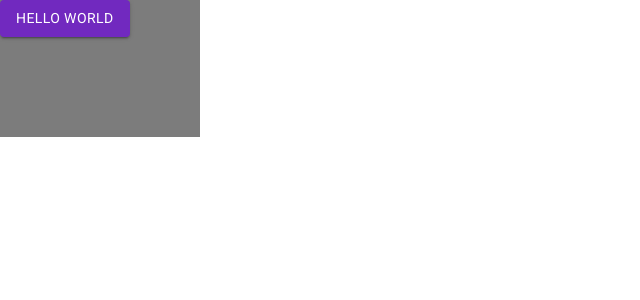
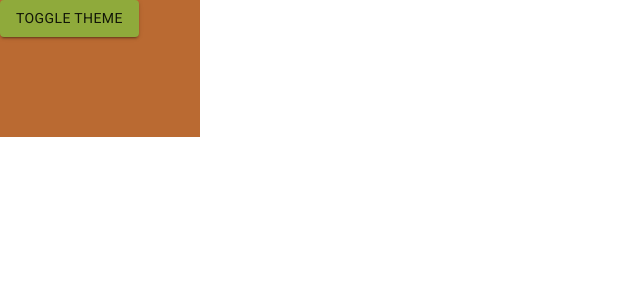
Before and after one commit to ASteinheiser/vengeless.com-2020, a Next.js app: page / in a window 1280 px wide. Shown: the top 300 px of the page, without its empty margins (0-640 px from the left). Built offline with nearby package versions, Linux system fonts and the light colour scheme.

Commit message:
setup basic theme toggling

```diff
--- a/pages/_app.js
+++ b/pages/_app.js
@@ -1,25 +1,27 @@
-import { createMuiTheme, ThemeProvider } from '@material-ui/core/styles'
+import { useState } from 'react'
+import { ThemeProvider } from '@material-ui/core/styles'
+
+import lightTheme from '../styles/themes/light-theme'
+import darkTheme from '../styles/themes/dark-theme'
 
 import 'fontsource-roboto'
-
 import '../styles/globals.css'
 import '../styles/layout.css'
 
-const theme = createMuiTheme({
-  palette: {
-    primary: {
-      main: '#7129bf'
-    },
-    secondary: {
-      main: '#7c7c7c'
+function MyApp({ Component, pageProps }) {
+  const [theme, setTheme] = useState('light');
+
+  const toggleTheme = () => {
+    if (theme === 'light') {
+      setTheme('dark')
+    } else {
+      setTheme('light')
     }
   }
-});
 
-function MyApp({ Component, pageProps }) {
   return (
-    <ThemeProvider theme={theme}>
-      <Component {...pageProps} />
+    <ThemeProvider theme={theme === 'light' ? lightTheme : darkTheme}>
+      <Component toggleTheme={toggleTheme} {...pageProps} />
     </ThemeProvider>
   )
 }
--- a/pages/index.js
+++ b/pages/index.js
@@ -1,13 +1,13 @@
 import { useTheme } from '@material-ui/core/styles'
 import Button from '@material-ui/core/Button'
 
-export default function Home() {
+export default function Home({ toggleTheme }) {
   const theme = useTheme();
 
   return (
     <div className='flex' style={{ backgroundColor: theme.palette.secondary.main }}>
-      <Button variant="contained" color="primary">
-        Hello World
+      <Button variant="contained" color="primary" onClick={toggleTheme}>
+        Toggle Theme
       </Button>
 
       <div style={{ height: '100px', width: '200px' }} />
--- /dev/null
+++ b/styles/themes/dark-theme.js
@@ -0,0 +1,14 @@
+import { createMuiTheme } from '@material-ui/core/styles'
+
+const theme = createMuiTheme({
+  palette: {
+    primary: {
+      main: '#7129bf'
+    },
+    secondary: {
+      main: '#7c7c7c'
+    }
+  }
+});
+
+export default theme
--- /dev/null
+++ b/styles/themes/light-theme.js
@@ -0,0 +1,14 @@
+import { createMuiTheme } from '@material-ui/core/styles'
+
+const theme = createMuiTheme({
+  palette: {
+    primary: {
+      main: '#8faa3b'
+    },
+    secondary: {
+      main: '#ba6a32'
+    }
+  }
+});
+
+export default theme
```
